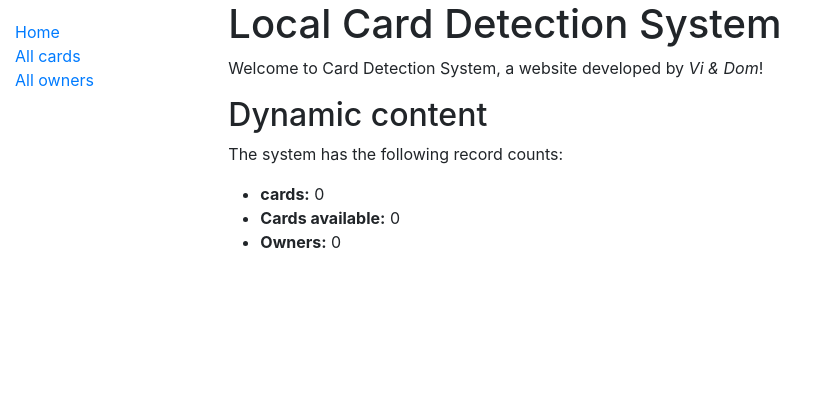
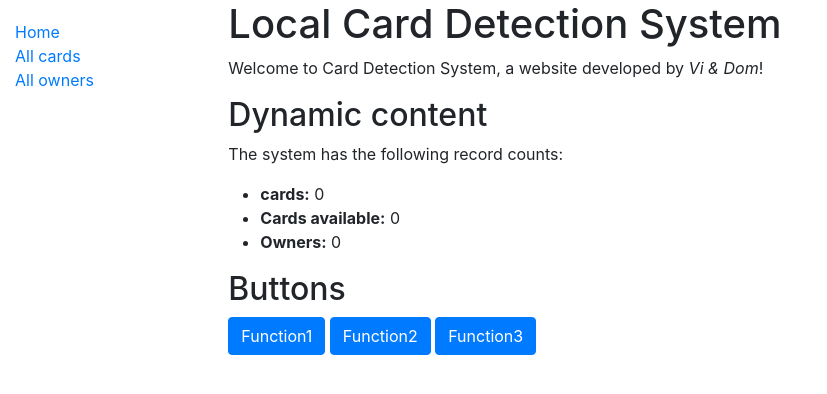
Before and after one commit to vi-mcw196/PiR-project, a Django app: page /index/ in a window 1280 px wide. Shown: the top 394 px of the page, without its empty margins (0-827 px from the left). Run offline with Django 4.2, Linux system fonts and the light colour scheme; data that the repository does not hold is empty.

Commit message:
Add buttons to index.html

```diff
--- a/PiR/cardSystem/templates/index.html
+++ b/PiR/cardSystem/templates/index.html
@@ -10,4 +10,9 @@
     <li><strong>Cards available:</strong> {{ num_cards_available }}</li>
     <li><strong>Owners:</strong> {{ num_owners }}</li>
   </ul>
+
+  <h2>Buttons</h2>
+  <button type="button" class="btn btn-primary">Function1</button>
+  <button type="button" class="btn btn-primary">Function2</button>
+  <button type="button" class="btn btn-primary">Function3</button>
 {% endblock %}
```
